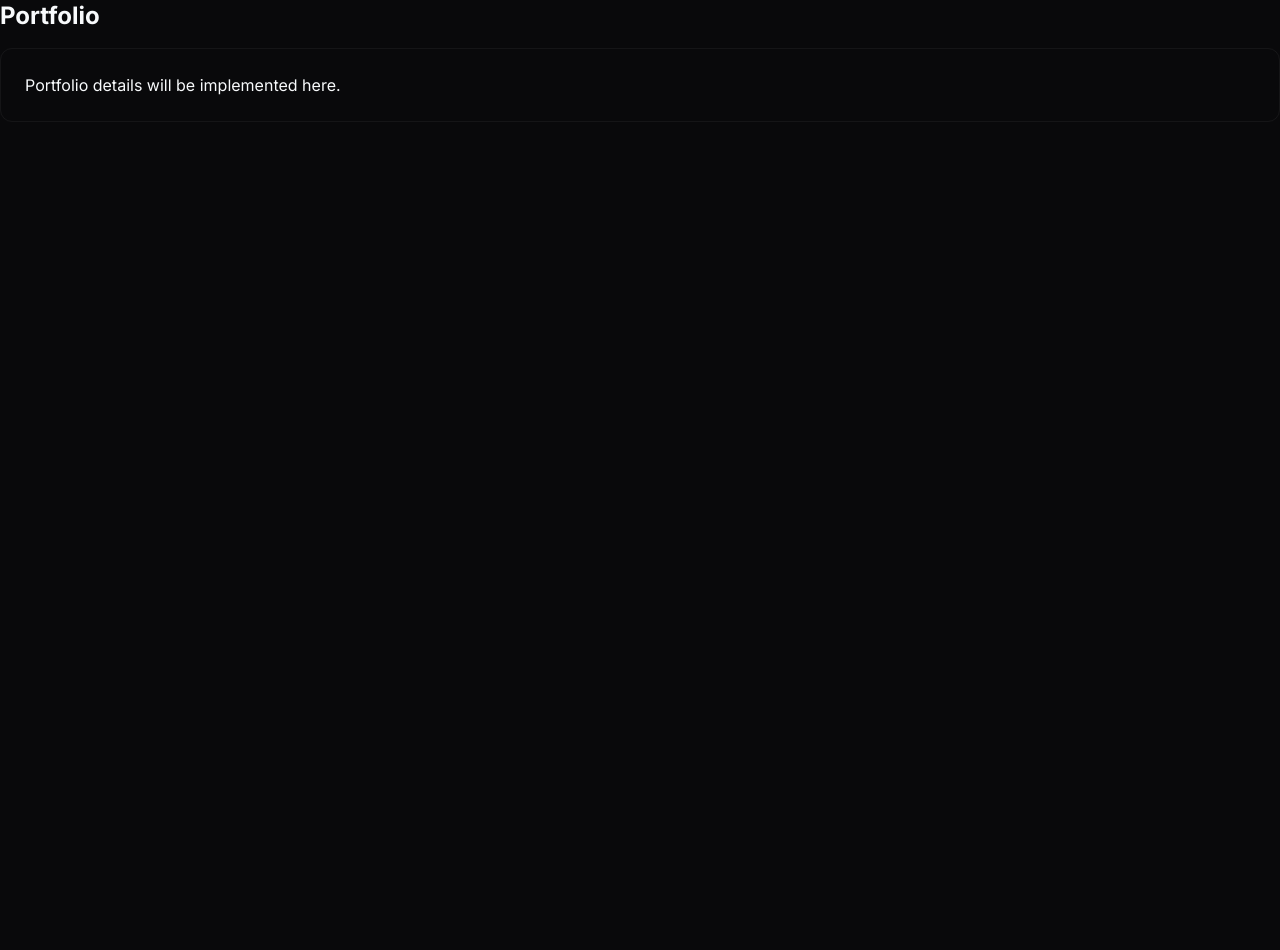
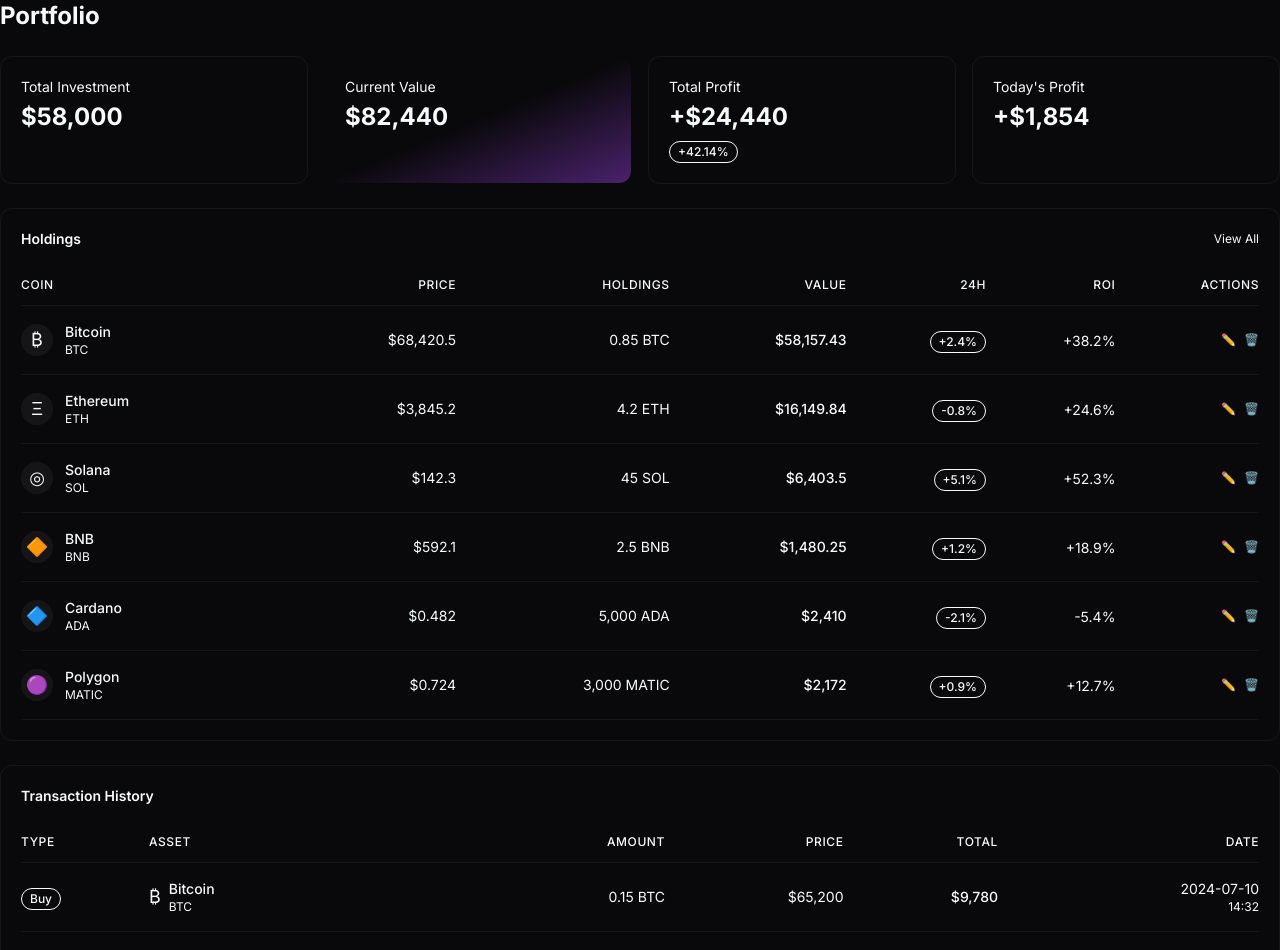
Before and after one commit to Jeremiahogingo/crypto-portfolio-tracker, a Next.js app: page /portfolio in a window 1280 px wide. Shown: the top 950 px of the page. Before the commit the page ends 800 px from the top, so only its background shows below. Built offline with nearby package versions, Linux system fonts and the light colour scheme.

Commit message:
implemented portfolio page

```diff
--- a/src/app/portfolio/page.tsx
+++ b/src/app/portfolio/page.tsx
@@ -1,10 +1,27 @@
+import PortfolioSummary from "@/components/portfolio/PortfolioSummary";
+import HoldingsTable from "@/components/tables/HoldingsTable";
+import TransactionHistory from "@/components/portfolio/TransactionHistory";
+import Card from "@/components/ui/Card";
+
 export default function PortfolioPage() {
   return (
-    <div>
-      <h1 className="text-2xl font-bold text-text mb-4">Portfolio</h1>
-      <div className="bg-surface rounded-xl p-6 border border-white/5">
-        <p className="text-secondary">Portfolio details will be implemented here.</p>
-      </div>
+    <div className="space-y-6">
+      <h1 className="text-2xl font-bold text-text">Portfolio</h1>
+
+      {/* Summary Cards */}
+      <PortfolioSummary />
+
+      {/* Holdings Table */}
+      <Card>
+        <div className="flex items-center justify-between mb-4">
+          <h3 className="text-sm font-semibold text-text">Holdings</h3>
+          <button className="text-xs text-primary hover:underline">View All</button>
+        </div>
+        <HoldingsTable />
+      </Card>
+
+      {/* Transaction History */}
+      <TransactionHistory />
     </div>
   );
 }
--- /dev/null
+++ b/src/components/portfolio/PortfolioSummary.tsx
@@ -0,0 +1,37 @@
+import Card from "@/components/ui/Card";
+import Badge from "@/components/ui/Badge";
+import { portfolioDetail } from "@/mock/portfolio";
+
+export default function PortfolioSummary() {
+  return (
+    <div className="grid grid-cols-1 sm:grid-cols-2 lg:grid-cols-4 gap-4">
+      <Card hover>
+        <p className="text-sm text-secondary">Total Investment</p>
+        <p className="text-2xl font-bold text-text mt-1">
+          ${portfolioDetail.totalInvestment.toLocaleString()}
+        </p>
+      </Card>
+      <Card hover gradientBorder>
+        <p className="text-sm text-secondary">Current Value</p>
+        <p className="text-2xl font-bold text-text mt-1">
+          ${portfolioDetail.currentValue.toLocaleString()}
+        </p>
+      </Card>
+      <Card hover>
+        <p className="text-sm text-secondary">Total Profit</p>
+        <p className="text-2xl font-bold text-success mt-1">
+          +${portfolioDetail.totalProfit.toLocaleString()}
+        </p>
+        <Badge variant="success" className="mt-2">
+          +{portfolioDetail.profitPercent}%
+        </Badge>
+      </Card>
+      <Card hover>
+        <p className="text-sm text-secondary">Today&apos;s Profit</p>
+        <p className="text-2xl font-bold text-success mt-1">
+          +${portfolioDetail.todayProfit.toLocaleString()}
+        </p>
+      </Card>
+    </div>
+  );
+}
--- /dev/null
+++ b/src/components/portfolio/TransactionHistory.tsx
@@ -0,0 +1,58 @@
+import Card from "@/components/ui/Card";
+import Badge from "@/components/ui/Badge";
+import { transactionHistory } from "@/mock/portfolio";
+
+export default function TransactionHistory() {
+  return (
+    <Card>
+      <h3 className="text-sm font-semibold text-text mb-4">Transaction History</h3>
+      <div className="overflow-x-auto">
+        <table className="w-full">
+          <thead>
+            <tr className="border-b border-white/5">
+              <th className="text-left text-xs font-medium text-secondary uppercase tracking-wider py-3">Type</th>
+              <th className="text-left text-xs font-medium text-secondary uppercase tracking-wider py-3">Asset</th>
+              <th className="text-right text-xs font-medium text-secondary uppercase tracking-wider py-3">Amount</th>
+              <th className="text-right text-xs font-medium text-secondary uppercase tracking-wider py-3">Price</th>
+              <th className="text-right text-xs font-medium text-secondary uppercase tracking-wider py-3">Total</th>
+              <th className="text-right text-xs font-medium text-secondary uppercase tracking-wider py-3">Date</th>
+            </tr>
+          </thead>
+          <tbody>
+            {transactionHistory.map((tx) => (
+              <tr key={tx.id} className="border-b border-white/5 hover:bg-white/[0.02]">
+                <td className="py-4">
+                  <Badge variant={tx.type === "Buy" ? "success" : "danger"}>
+                    {tx.type}
+                  </Badge>
+                </td>
+                <td className="py-4">
+                  <div className="flex items-center gap-2">
+                    <span className="text-lg">{tx.logo}</span>
+                    <div>
+                      <p className="text-sm font-medium text-text">{tx.coin}</p>
+                      <p className="text-xs text-secondary">{tx.symbol}</p>
+                    </div>
+                  </div>
+                </td>
+                <td className="text-right text-sm text-text py-4">
+                  {tx.amount.toLocaleString()} {tx.symbol}
+                </td>
+                <td className="text-right text-sm text-text py-4">
+                  ${tx.price.toLocaleString()}
+                </td>
+                <td className="text-right text-sm font-medium text-text py-4">
+                  ${tx.total.toLocaleString()}
+                </td>
+                <td className="text-right text-sm text-secondary py-4">
+                  <span>{tx.date}</span>
+                  <span className="block text-xs">{tx.time}</span>
+                </td>
+              </tr>
+            ))}
+          </tbody>
+        </table>
+      </div>
+    </Card>
+  );
+}
--- /dev/null
+++ b/src/mock/portfolio.ts
@@ -0,0 +1,70 @@
+export const portfolioDetail = {
+  totalInvestment: 58000,
+  currentValue: 82440,
+  totalProfit: 24440,
+  profitPercent: 42.14,
+  todayProfit: 1854,
+};
+
+export const transactionHistory = [
+  {
+    id: "tx1",
+    type: "Buy",
+    coin: "Bitcoin",
+    symbol: "BTC",
+    logo: "₿",
+    amount: 0.15,
+    price: 65200,
+    total: 9780,
+    date: "2024-07-10",
+    time: "14:32",
+  },
+  {
+    id: "tx2",
+    type: "Sell",
+    coin: "Ethereum",
+    symbol: "ETH",
+    logo: "Ξ",
+    amount: 1.2,
+    price: 3820,
+    total: 4584,
+    date: "2024-07-09",
+    time: "09:15",
+  },
+  {
+    id: "tx3",
+    type: "Buy",
+    coin: "Solana",
+    symbol: "SOL",
+    logo: "◎",
+    amount: 10,
+    price: 138.5,
+    total: 1385,
+    date: "2024-07-08",
+    time: "16:45",
+  },
+  {
+    id: "tx4",
+    type: "Buy",
+    coin: "Cardano",
+    symbol: "ADA",
+    logo: "🔷",
+    amount: 2000,
+    price: 0.475,
+    total: 950,
+    date: "2024-07-07",
+    time: "11:20",
+  },
+  {
+    id: "tx5",
+    type: "Sell",
+    coin: "Polygon",
+    symbol: "MATIC",
+    logo: "🟣",
+    amount: 500,
+    price: 0.73,
+    total: 365,
+    date: "2024-07-05",
+    time: "08:10",
+  },
+];
```
